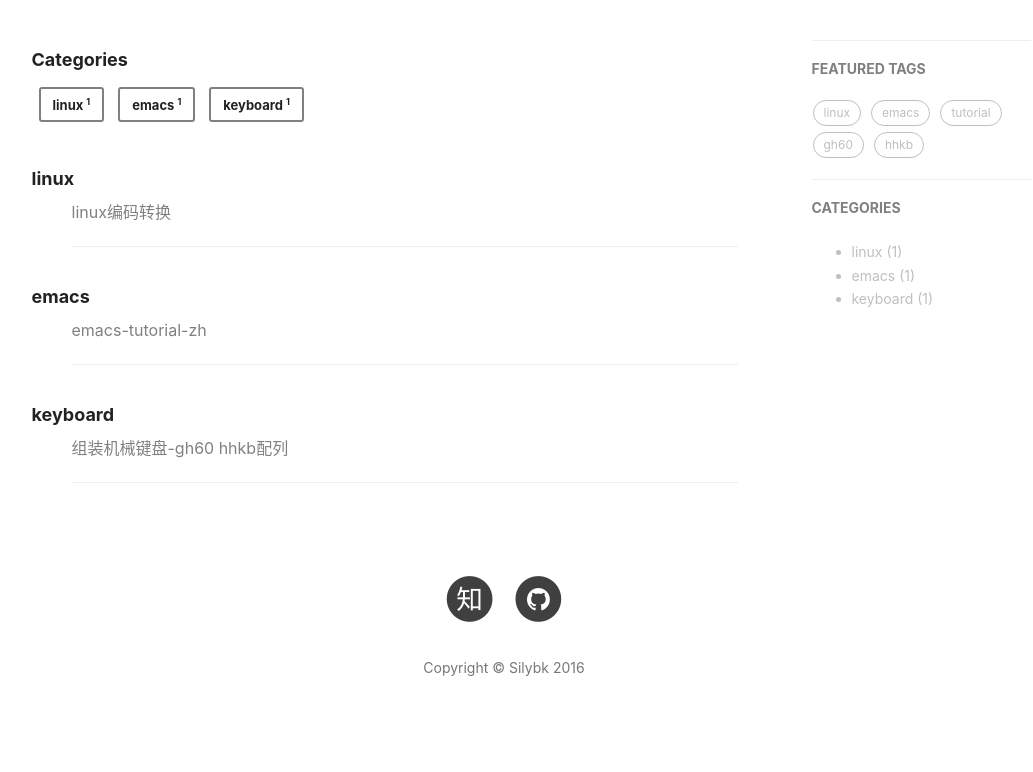
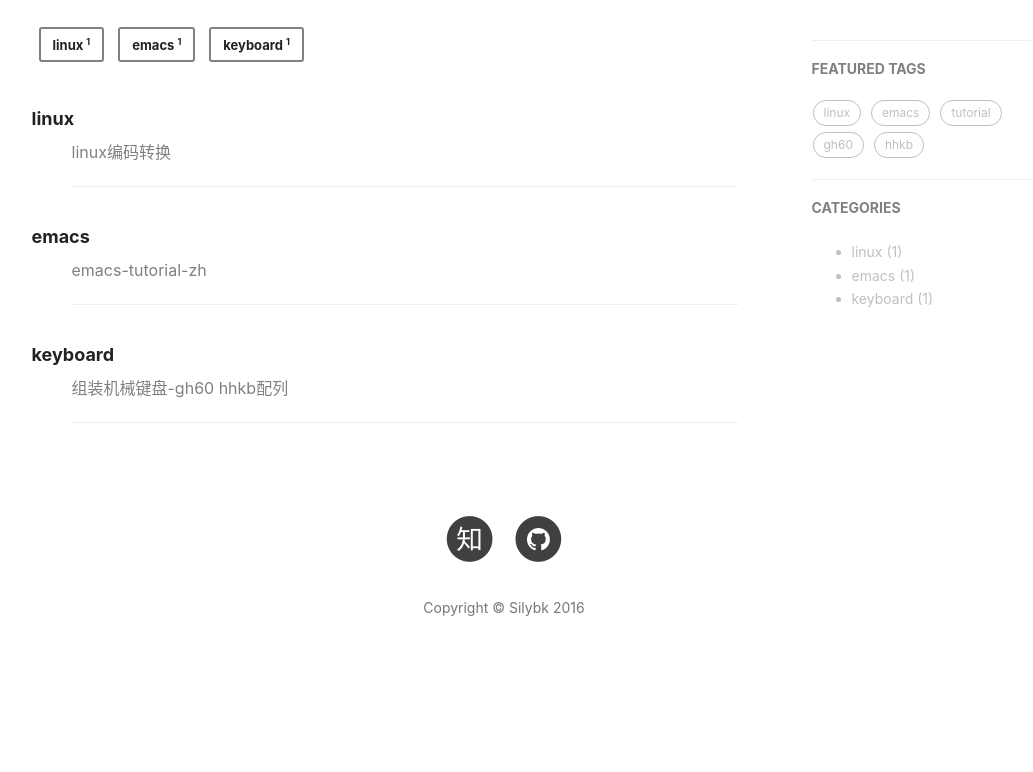
Before and after one commit to silybk/silybk.github.io, a Jekyll site: the page built from categories.html, in a window 1280 px wide. Shown: the part 398-1170 px from the top of the page, without its empty margins (136-1169 px from the left). Built offline with Jekyll 4.4.1, drawn with Linux system fonts in a browser that asks for light colours; nearby versions of some CDN libraries; comment, search, counter and statistics services are not loaded; after the commit the page ends 1110 px from its top, so only the background shows below that.

Commit message:
Update categories.html

```diff
--- a/categories.html
+++ b/categories.html
@@ -6,7 +6,7 @@ permalink: /categories/
 ---
 <article class="hentry">
 <div class="article">
-    <h6 class="title" <a style="color:#222;font-size: 18px;font-weight:bold;"> {{ page.title }} </a></h6>
+    <!-- <h6 class="title" <a style="color:#222;font-size: 18px;font-weight:bold;"> {{ page.title }} </a></h6> -->
     <ul class="categories">
     {% assign categories_list = site.categories %}
     {% for category in categories_list %}
```
